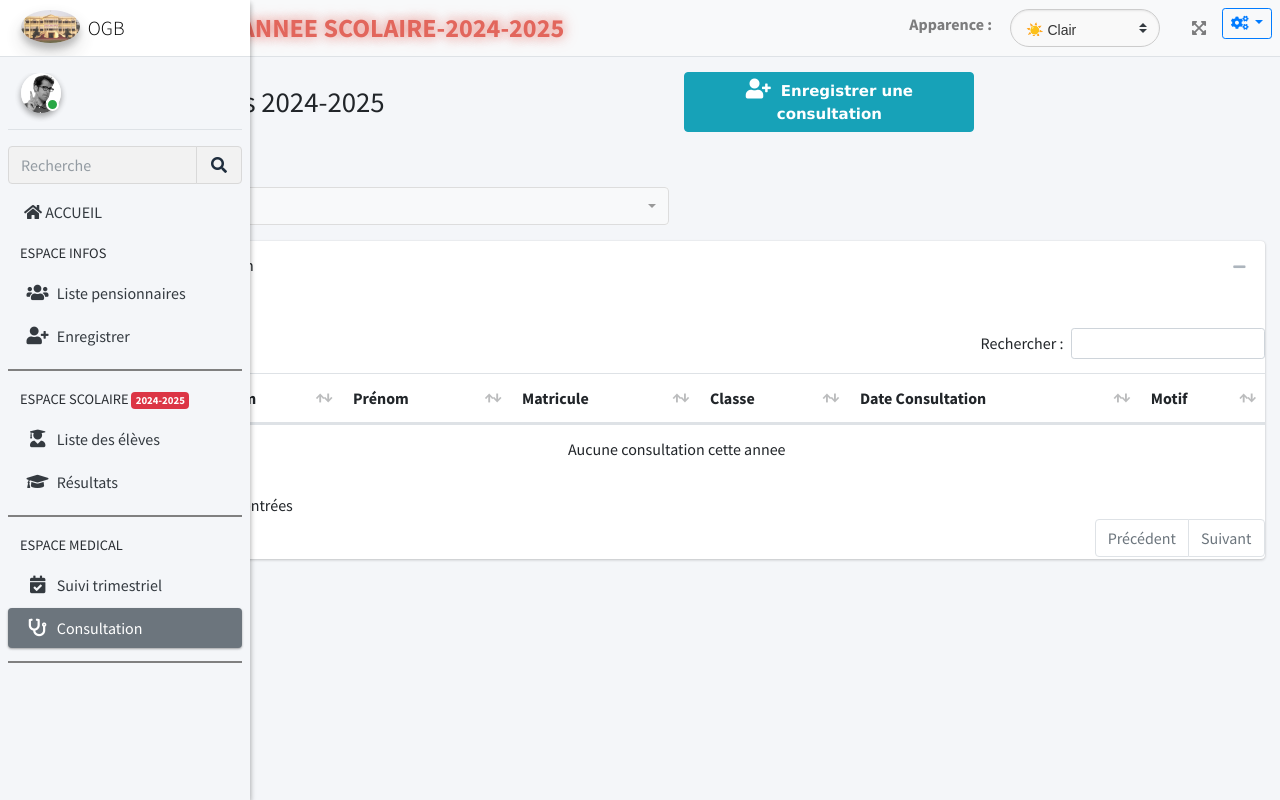
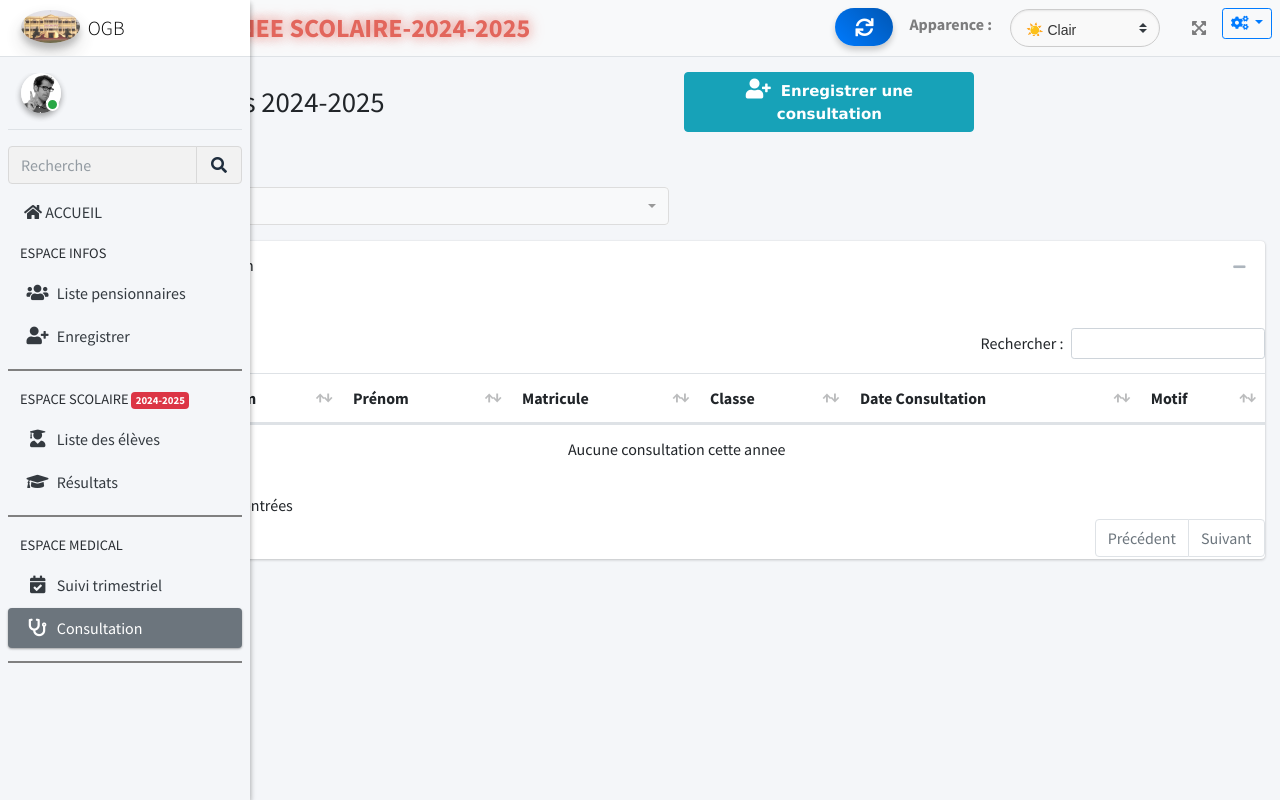
Before and after one commit to Alidouwarma09/OGB_BASE, a Django app: page /consultation/ in a window 1280 px wide. Run offline with Django 5.2, Linux system fonts and the light colour scheme; data that the repository does not hold is empty; some libraries are stand-ins or nearby versions.

Commit message:
modif 39

```diff
--- a/templates/personnel_navbar.html
+++ b/templates/personnel_navbar.html
@@ -1,15 +1,23 @@
 {% load static %}
 <nav class="main-header navbar navbar-expand {% if request.user.dark_mode %}navbar-dark bg-dark{% else %}navbar-light bg-light{% endif %}">
 
-    <div class="navbar-title mx-auto text-center animated-title">
+    <div class="navbar-title mx-auto text-center animated-title" style="display: flex">
         <h4 class="m-0">ANNEE SCOLAIRE-{{ annee_scolaire }}</h4>
+
     </div>
     <button id="backButton" hidden>
         <i class="fas fa-arrow-left"></i> Retour
     </button>
 
+    <ul class="navbar-nav ml-auto">
 
-    <ul class="navbar-nav ml-auto">
+        <li class="nav-item">
+            <a href="#" role="button">
+                <button id="reloadButton">
+                    <i class="fas fa-sync"></i>
+                </button>
+            </a>
+        </li>
         <li class="nav-item">
             <div class="nav-link appearance-select-container">
                 <label for="darkModeSelect" class="mr-2">Apparence :</label>
@@ -143,6 +151,33 @@
     body, .navbar, .sidebar {
         transition: background-color 0.3s ease, color 0.3s ease;
     }
+    #reloadButton {
+        margin-left: 45px;
+        background: linear-gradient(45deg, #007bff, #0056b3);
+        color: white;
+        border: none;
+        padding: 10px 20px;
+        border-radius: 50px;
+        font-weight: bold;
+        font-size: 14px;
+        box-shadow: 0 4px 6px rgba(0, 0, 0, 0.2);
+        transition: all 0.3s ease-in-out;
+        display: flex;
+        align-items: center;
+        gap: 10px;
+    }
+
+    #reloadButton:hover {
+        background: linear-gradient(45deg, #0056b3, #003d7a);
+        box-shadow: 0 6px 10px rgba(0, 0, 0, 0.3);
+        transform: scale(1.05);
+    }
+
+    #reloadButton i {
+        font-size: 18px;
+    }
+
+
 
     #backButton {
         position: fixed;
@@ -385,14 +420,21 @@
     document.addEventListener('DOMContentLoaded', () => {
         const backButton = document.getElementById('backButton');
 
-        // Vérifie si l'historique permet un retour
         if (window.history.length > 1) {
-            backButton.hidden = false; // Affiche le bouton
+            backButton.hidden = false;
         }
 
-        // Ajoute un gestionnaire d'événement pour le bouton
         backButton.addEventListener('click', () => {
             window.history.back();
         });
     });
 </script>
+<script>
+    document.addEventListener('DOMContentLoaded', () => {
+        const reloadButton = document.getElementById('reloadButton');
+
+        reloadButton.addEventListener('click', () => {
+            location.reload();
+        });
+    });
+</script>
```
